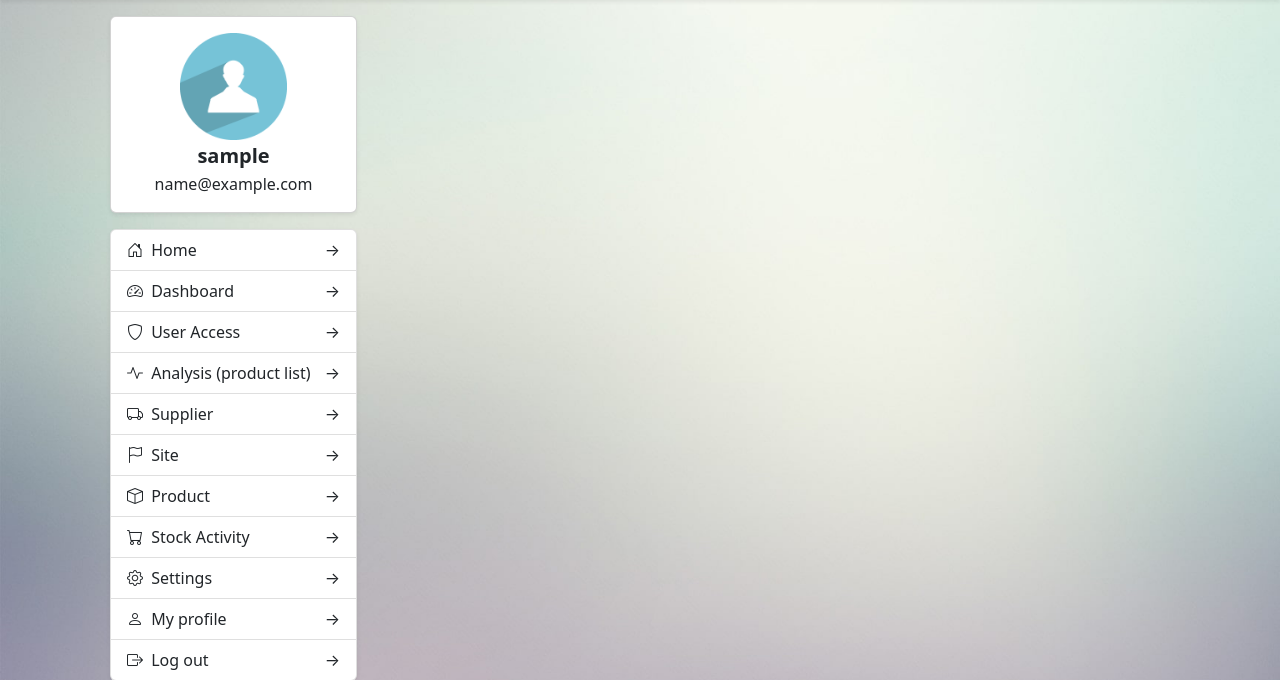
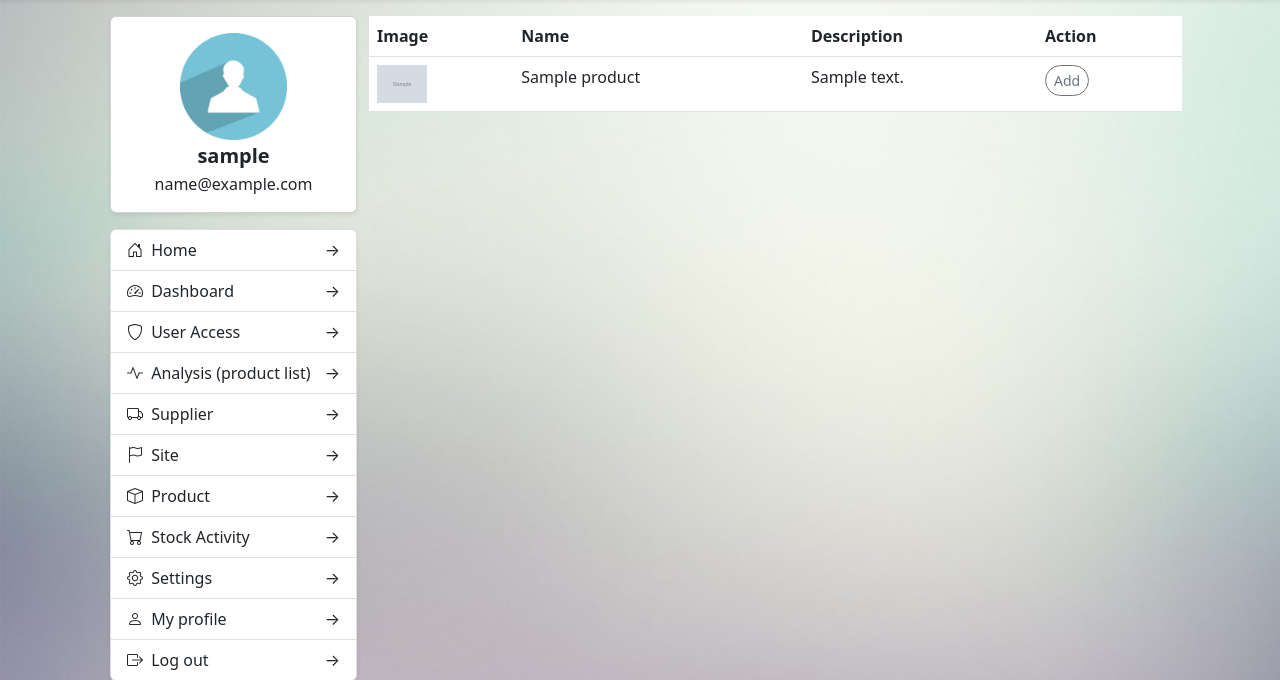
Before and after one commit to ozeyking/Quantity-Survey, a Django app: page /analysis in a window 1280 px wide. Shown: the part 56-736 px from the top of the page. Run offline with Django 4.2, Linux system fonts and the light colour scheme; the first user in the database is signed in; tables that the repository leaves empty hold one stand-in row (Sample ...); some libraries are stand-ins or nearby versions.

Commit message:
analysis attempt 1

```diff
--- a/main/views.py
+++ b/main/views.py
@@ -351,4 +351,5 @@ def activity_show(request, id):
 
 @login_required(login_url="signin")
 def analysis(request):
-    return render(request, "analysis.html")
+    products = Product.objects.all()
+    return render(request, "analysis.html", {"products": products})
--- a/templates/analysis.html
+++ b/templates/analysis.html
@@ -4,5 +4,36 @@
 {% block title %} Analysis - Quantity Survey {% endblock %}
 {% block content %}
 <div class="row">
+    <table class="table bg-white">
+        <thead>
+            <tr>
+            <th scope="col">Image</th>
+            <th scope="col">Name</th>
+            <th scope="col">Description</th>
+            <th scope="col">Action</th>
+            </tr>
+        </thead>
+        <tbody>
+            {% for product in products %}
+            <tr>
+            <td>{% if product.image %}<img src='/media/{{product.image}}' width='50'/>{% endif %}</td>
+            <td>{{product.name}}</td>
+            <td>{{product.description|truncatechars:20}}</td>
+            <td>
+                <button id='{{ product.id }}' class='btn btn-outline-secondary btn-sm rounded-pill' onclick='add({{ product.id }})'>Add</button>
+            </td>
+            </tr>
+            {% endfor %}
+        </tbody>
+    </table>
 </div>
 {% endblock %}
+{% block scripts %}
+<script>
+    function add(id = 0) {
+        if (document.getElementById(id).innerText == 'Add')
+            document.getElementById(id).innerText = 'Remove'
+        else document.getElementById(id).innerText = 'Add'
+    }
+</script>
+{% endblock %}
```
